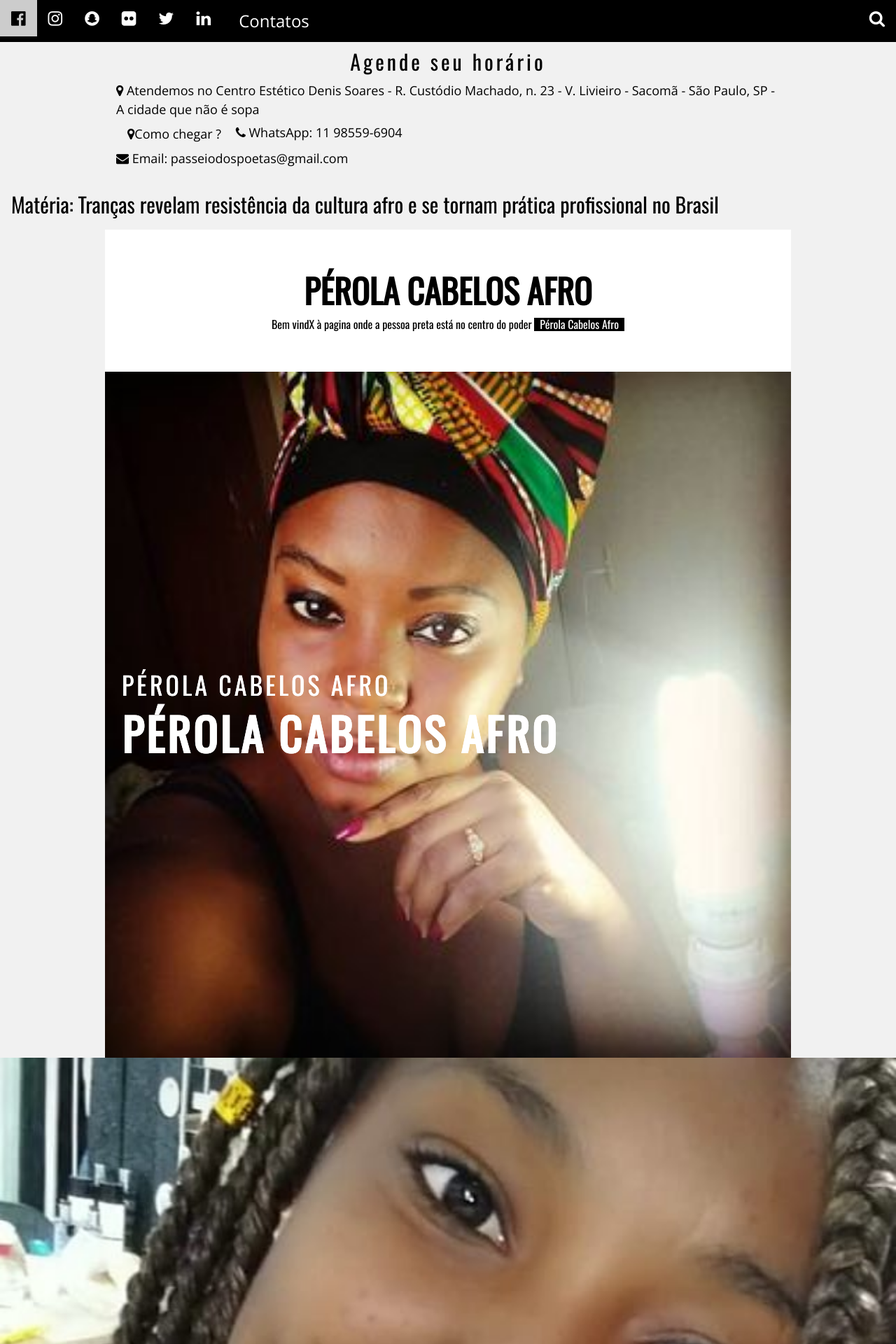
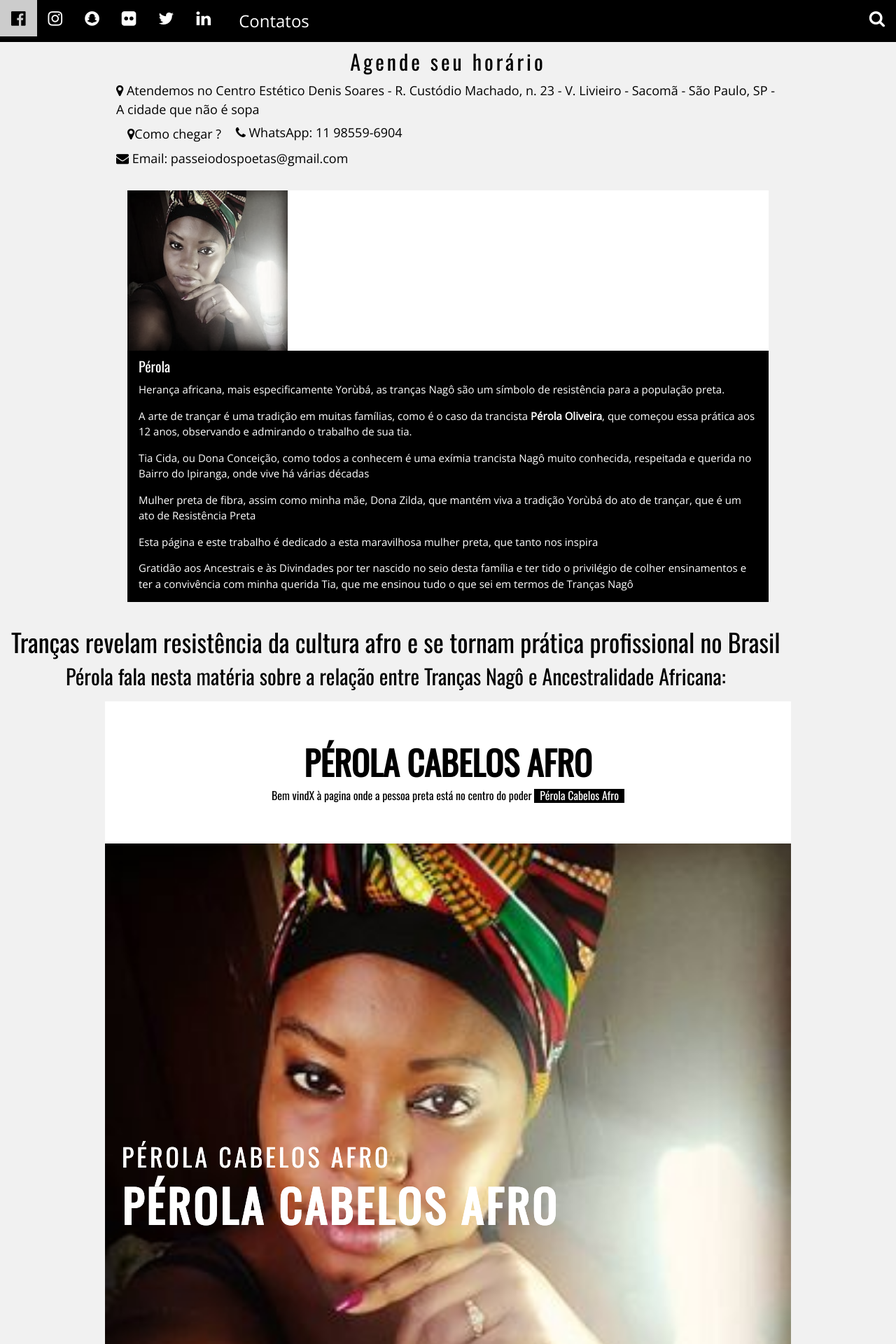
Before and after one commit to edabruzzo/Perola_Cabelos_Afro, a Flask app: page / in a window 1280 px wide. Shown: the top 1920 px of the page at 70% size. Run offline with Flask 3, Linux system fonts and the light colour scheme; some libraries are stand-ins or nearby versions.

Commit message:
Retira sidebar About

```diff
--- a/templates/template.html
+++ b/templates/template.html
@@ -19,12 +19,13 @@
     <style>
 h1,h2,h3,h4,h5,h6 {font-family: "Oswald"}
 body {font-family: "Open Sans"}
+
+
     </style>
 
 
 </head>
 <body class="w3-light-grey">
-
 
 
 <!-- Navigation bar with social media icons -->
@@ -46,7 +47,6 @@
 </div>
 
 
-
 {% block contato %}
 
 <!-- The Contact Section -->
@@ -56,7 +56,8 @@
     <div class="w3-row">
         <div class="w3-large w3-margin-bottom">
             <i class="fa fa-map-marker"></i>
-          Atendemos no Centro Estético Denis Soares - R. Custódio Machado, n. 23 - V. Livieiro - Sacomã - São Paulo, SP - A cidade que não é sopa
+            Atendemos no Centro Estético Denis Soares - R. Custódio Machado, n. 23 - V. Livieiro - Sacomã - São Paulo,
+            SP - A cidade que não é sopa
             <br>
 
             <a href="https://moovitapp.com/sao_paulo-242/poi/Centro%20Est%C3%A9tico%20Denis%20Soares/Term.%20Sacoma%20(Sacom%C3%A3%20Terminal)/pt-br?tll=-23.6513_-46.59876&fll=-23.603638_-46.602434&customerId=4908&ref=1&poiType=ehsite"
@@ -85,33 +86,35 @@
 
 
 
-  <!-- About/Information menu
-    <div class="w3-sidebar">
 
-      <div class="w3-white w3-margin">
-        <img src="static/fotos/perfil_perola_.jpg" alt="Pérola" style="width:100%" class="w3-grayscale">
-        <div class="w3-container w3-black">
-          <h4>Pérola</h4>
-            <p>Herança africana, mais especificamente Yorùbá, as tranças Nagô são um símbolo de resistência para a população preta. </p>
-            <p>A arte de trançar é uma tradição em muitas famílias, como é o caso da trancista <a rel="noreferrer noopener" href="https://www.instagram.com/perolacabelosafro/" target="_blank"><strong>Pérola Oliveira</strong></a>,
-                que começou essa prática aos 12 anos, observando e admirando o trabalho de sua tia.</p>
-            <p>Tia Cida, ou Dona Conceição, como todos a conhecem é uma exímia trancista Nagô muito conhecida, respeitada e querida no Bairro do Ipiranga, onde vive há várias décadas</p>
-            <p>Mulher preta de fibra, assim como minha mãe, Dona Zilda, que mantém viva a tradição Yorùbá do ato de trançar, que é um ato de Resistência Preta</p>
-            <p>Esta página e este trabalho é dedicado a esta maravilhosa mulher preta, que tanto nos inspira</p>
-            <p>Gratidão aos Ancestrais e às Divindades por ter nascido no seio desta família e ter tido o privilégio de colher ensinamentos e ter a convivência com minha querida Tia, que me ensinou tudo o que sei em termos de Tranças Nagô</p>
-
-        </div>
-      </div>
-
-      </div>
-      -->
         <!-- END About/Intro Menu -->
-
 
 
     </div>
 
 
+
+        <div class="w3-white w3-margin">
+            <img src="static/fotos/perfil_perola_.jpg" alt="Pérola" style="width:25%" class="w3-grayscale">
+            <div class="w3-container w3-black">
+                <h4>Pérola</h4>
+                <p>Herança africana, mais especificamente Yorùbá, as tranças Nagô são um símbolo de resistência para
+                    a população preta. </p>
+                <p>A arte de trançar é uma tradição em muitas famílias, como é o caso da trancista <a
+                        rel="noreferrer noopener" href="https://www.instagram.com/perolacabelosafro/"
+                        target="_blank"><strong>Pérola Oliveira</strong></a>,
+                    que começou essa prática aos 12 anos, observando e admirando o trabalho de sua tia.</p>
+                <p>Tia Cida, ou Dona Conceição, como todos a conhecem é uma exímia trancista Nagô muito conhecida,
+                    respeitada e querida no Bairro do Ipiranga, onde vive há várias décadas</p>
+                <p>Mulher preta de fibra, assim como minha mãe, Dona Zilda, que mantém viva a tradição Yorùbá do ato
+                    de trançar, que é um ato de Resistência Preta</p>
+                <p>Esta página e este trabalho é dedicado a esta maravilhosa mulher preta, que tanto nos inspira</p>
+                <p>Gratidão aos Ancestrais e às Divindades por ter nascido no seio desta família e ter tido o
+                    privilégio de colher ensinamentos e ter a convivência com minha querida Tia, que me ensinou tudo
+                    o que sei em termos de Tranças Nagô</p>
+
+            </div>
+        </div>
 
 
 
@@ -121,13 +124,15 @@
     {% endblock %}
 
 
-
-<div>
+    <div id="main">
 
         <a href="https://revistatbt.wordpress.com/2020/06/10/trancas-resistencia-cultura-afro/"
            target="_blank" rel="noopener noreferrer"
            class="w3-bar-item w3-button">
-    <h2 class="w3-text-black">Matéria: Tranças revelam resistência da cultura afro e se tornam prática profissional no&nbsp;Brasil</h2>
+            <h1 class="w3-text-black">Tranças revelam resistência da cultura afro e se tornam prática profissional no&nbsp;Brasil</h1>
+                   <h2 class="w3-text-black">Pérola fala nesta matéria sobre a relação entre Tranças Nagô e Ancestralidade Africana:
+            </h2>
+
         </a>
 
 
```
Also changed, not shown: static/fotos/portfolio/perolacabelosafro_72787149_2523580504355299_4984595557890874417_n.jpg (deleted). Lines whose indentation alone changed are shown as unchanged.
